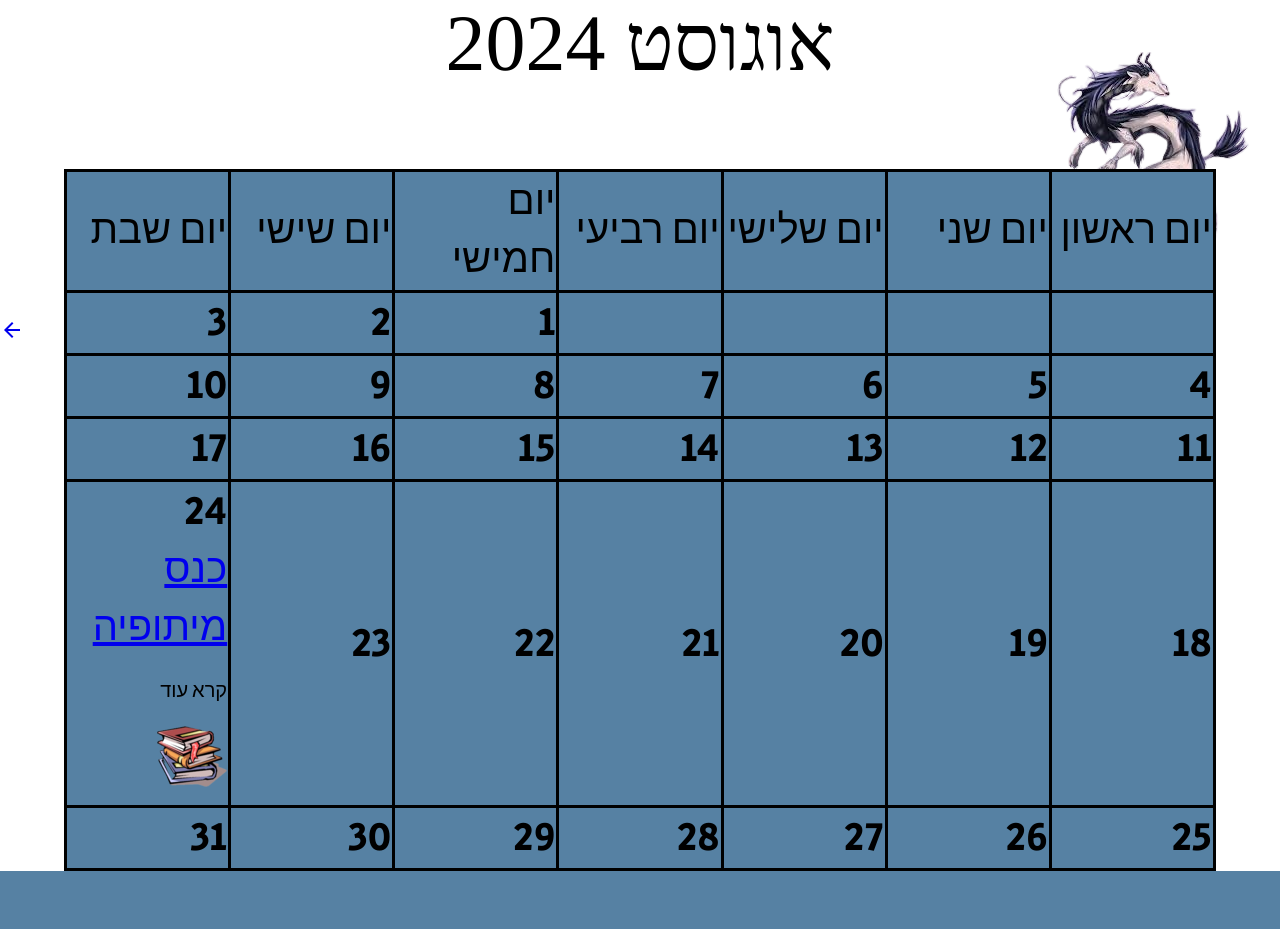
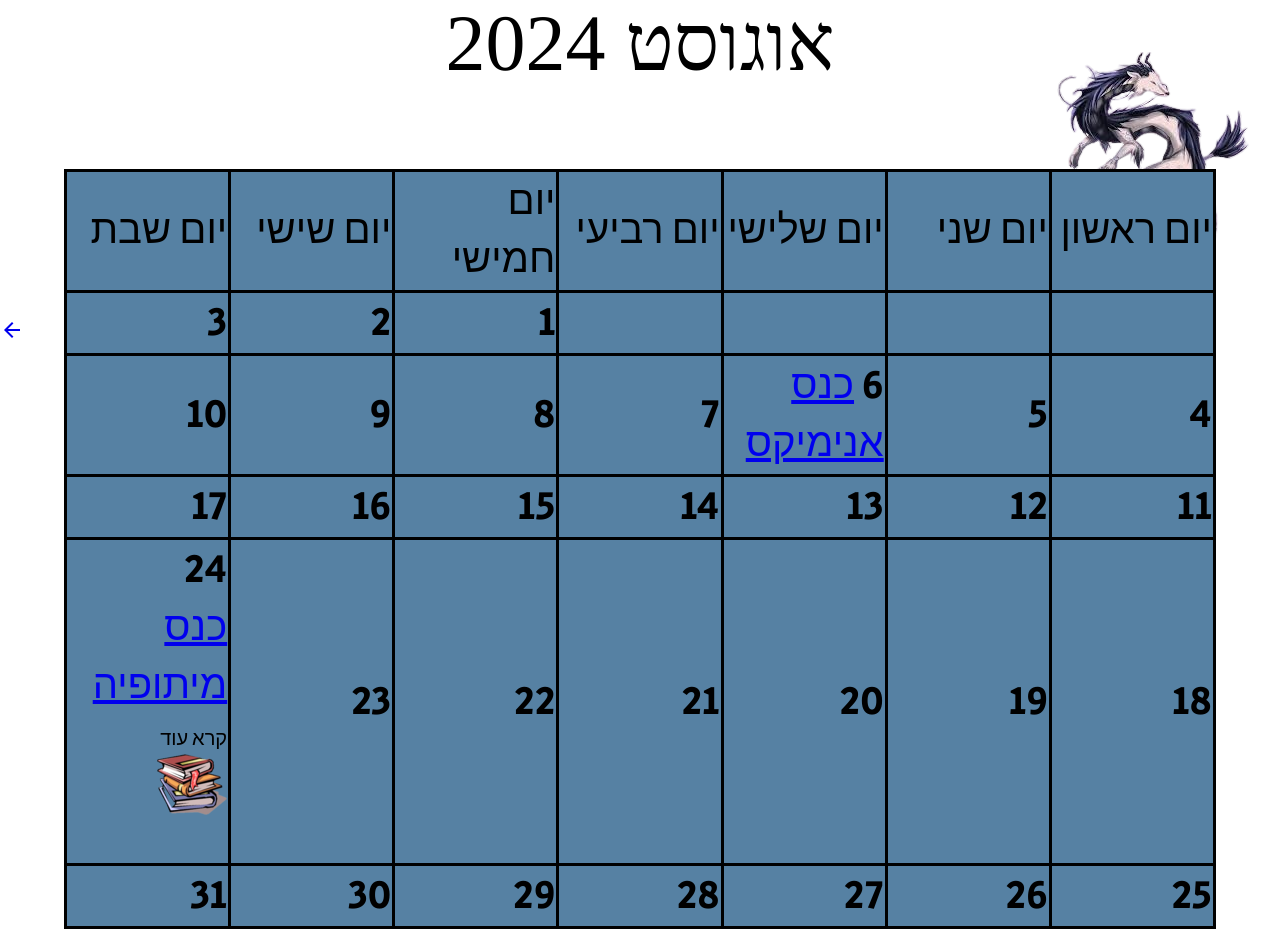
Before and after one commit to ImarelSior/geekcalender, a PHP site: page /august.html in a window 1280 px wide. Shown: the part 82-1011 px from the top of the page. Before the commit the page ends 953 px from the top, so only its background shows below. Run offline with PHP 8.4, Linux system fonts and the light colour scheme; some web fonts are replaced.

Commit message:
append animix and more

```diff
--- a/august.html
+++ b/august.html
@@ -33,7 +33,9 @@
             <tr>
                 <td>4</td>
                 <td>5</td>
-                <td>6</td>
+                <td>6
+                    <a href="https://shorturl.at/EPSAk", class="conv">כנס אנימיקס</a>
+                </td>
                 <td>7</td>
                 <td>8</td>
                 <td>9</td>
--- a/geek.css
+++ b/geek.css
@@ -16,6 +16,7 @@ table{
 
 td{
     width: 12.8571428571%;
+    height: 11.6666666667%;
     font-family: "Secular One", sans-serif;
     background-color: #5681a3;
     font-size: 40px;
@@ -36,10 +37,17 @@ td{
 }
 
 .conv{
+
     font-family: "Alef", sans-serif;
 }
 
 .read_more{
     position: relative;
+    bottom: 10px;
     font-size: 20px;
 }
+
+.conv_img{
+    position: relative;
+    bottom: 30px;
+}
--- a/september24.html
+++ b/september24.html
@@ -70,6 +70,9 @@
                 <a href="october24.html"><span class="material-symbols-outlined" id="next">
                     arrow_back
                 </span></a>
+                <script>
+                    console.log("Remember! Reality's an illusion, the universe is a hologram, buy gold! Byeeee!")
+                </script>
             </tr>
         </table>
     </body>
```
